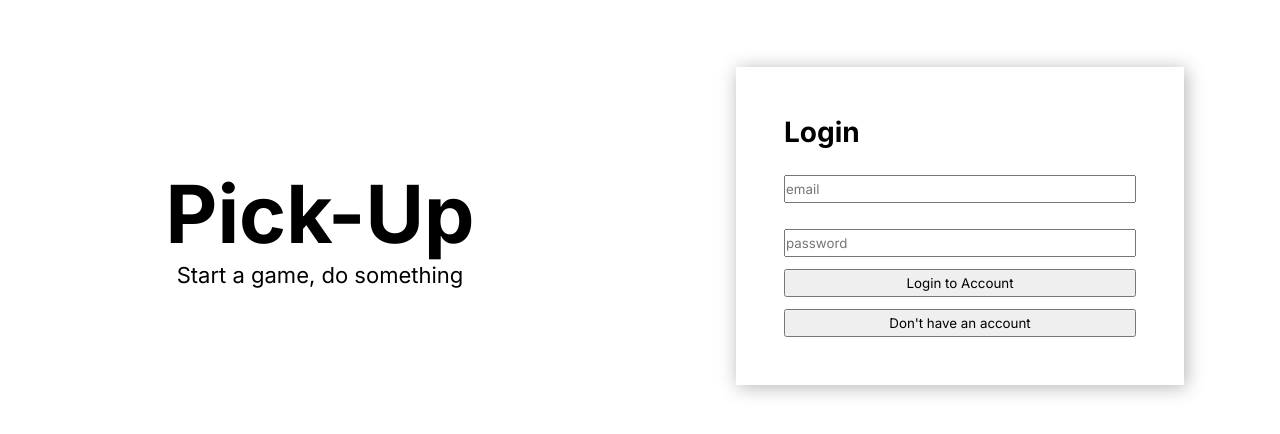
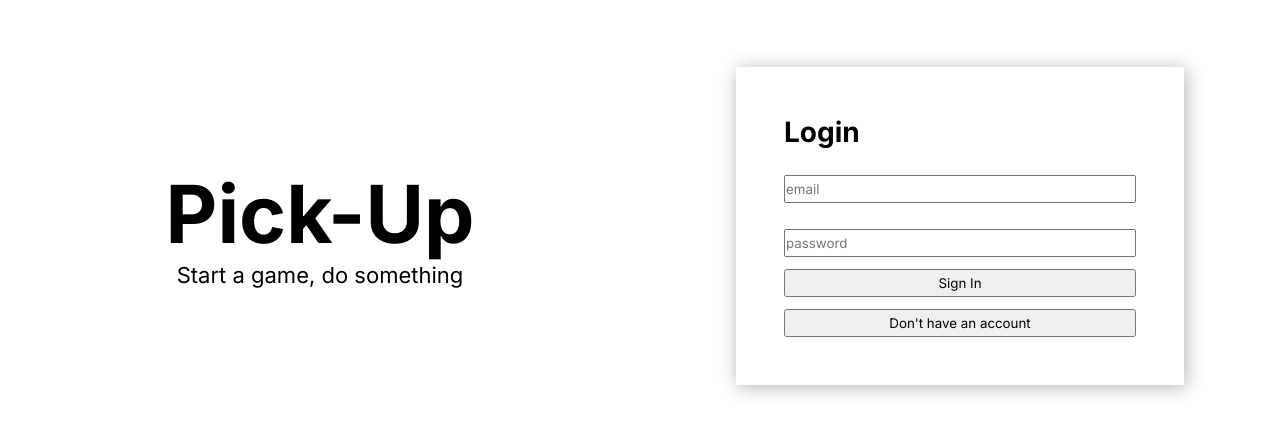
Before and after one commit to keithro/pickup-client, a React (Create React App) app: page / in a window 1280 px wide. Shown: the part 174-608 px from the top of the page. Built offline with nearby package versions, Linux system fonts and the light colour scheme.

Commit message:
Refactored Welcome, Login and Register components

```diff
--- a/src/pages/Welcome/Welcome.css
+++ b/src/pages/Welcome/Welcome.css
@@ -35,3 +35,91 @@
 @media screen and (min-width: 1028px) {
 
 }
+
+/* .welcome-panel2 {
+  position: relative;
+} */
+
+.access-form {
+  width: 70%;
+  max-width: 45rem;
+  padding: 3.6rem;
+  box-shadow: 2px 2px 1rem rgba(0, 0, 0, 0.3);
+  position: relative;
+
+  display: flex;
+  flex-direction: column;
+}
+
+.access-form-heading {
+  font-size: 2.8rem;
+  margin-top: .8rem 0;
+}
+
+.access-form form {
+  display: flex;
+  flex-direction: column;
+}
+
+.access-form label {
+  margin-top: .6rem;
+
+  transition: all .3s;
+}
+
+.access-form label.placeholder-hidden {
+  opacity: 0;
+  visibility: hidden;
+  transform: translateY(3rem);
+}
+
+.access-form input {
+  height: 2.8rem;
+}
+
+/* TODO: Reconsider this */
+.access-form input.invalid {
+  background: rgb(243, 170, 170);
+}
+
+.access-form button {
+  height: 2.8rem;
+  margin-top: 1.2rem;
+}
+
+.access-form button:disabled {
+  background: rgb(136, 136, 136);
+  color: rgb(61, 61, 61);
+  cursor: not-allowed;
+}
+
+/* Make separate component? */
+.error-message {
+  position: absolute;
+  width: 100%;
+  text-align: center;
+  padding: 2rem;
+  top: -10rem;
+  left: 50%;
+  transform: translateX(-50%);
+  border: 1px solid rgb(245, 105, 105);
+  border-radius: .5rem;
+  background-color: rgb(243, 170, 170);
+  color: rgb(230, 67, 67);
+}
+
+@media screen and (min-width: 768px) {
+  .access-form {
+    /* width: 70%; */
+    padding: 4.8rem;
+    box-shadow: 2px 2px 1.6rem rgba(0, 0, 0, 0.3);
+  }
+}
+
+@media screen and (min-width: 1028px) {
+  .access-form {
+    /* width: 70%; */
+    /* padding: 4.8rem; */
+    box-shadow: 2px 2px 1.8rem rgba(0, 0, 0, 0.3);
+  }
+}
--- a/src/pages/Welcome/Welcome.js
+++ b/src/pages/Welcome/Welcome.js
@@ -4,8 +4,60 @@ import Login from '../../components/Login/Login';
 import './Welcome.css';
 
 const Welcome = (props) => {
-  // State for Login/Register toggle
-  const [member, setMember] = useState(true);
+  const [isMember, setIsMember] = useState(true);
+  const [input, setInput] = useState({ username: '', email: '', password: '', passwordCheck: '' });
+  const [isLoading, setIsLoading] = useState(false);
+  const [isErrors, setIsErrors] = useState('');
+
+  const handleMemberStateChange = () => {
+    setIsMember(!isMember);
+    // setInput({ username: '', email: '', password: '', passwordCheck: '' });
+    setIsErrors('');
+    setIsLoading(false)
+  }
+
+  const handleInputChange = (event) => {
+    setInput({ ...input, [event.target.name]: event.target.value})
+  }
+
+  const handleSubmit = async (event) => {
+    event.preventDefault();
+    setIsLoading(true);
+
+    let route = isMember ? 'login' : 'register'
+
+    const res = await fetch(`http://localhost:4000/auth/${route}`, {
+      method: 'POST',
+      headers: {
+        'Content-Type': 'application/json',
+      },
+      body: JSON.stringify(input),
+    });
+    const data = await res.json();
+
+    setIsLoading(false);
+
+    if(data.errors) {
+      // TODO: DELETE
+      console.log('data.errors: ', data.errors);
+      // console.log('data.errors[0].msg: ', data.errors[0].msg);
+      // console.log('data.errors.msg: ', data.errors.msg);
+
+      const errors = data.errors[0] || data.errors;
+      console.log('Your errors variable = ', errors)
+      setIsErrors(errors);
+    } else {
+      console.log('Success data: ',data);
+
+    }
+  }
+
+  let usernameInputClass = '';
+  let emailInputClass = '';
+  let pwInputClass = '';
+  if (isErrors && isErrors.param && isErrors.param === 'username') usernameInputClass += 'invalid';
+  if (isErrors && isErrors.param && isErrors.param === 'email') emailInputClass += 'invalid';
+  if (isErrors && isErrors.param && isErrors.param === 'password') pwInputClass += 'invalid';
 
   return (
     <main className="welcome">
@@ -13,8 +65,34 @@ const Welcome = (props) => {
         <h1 className="welcome-logo">Pick-Up</h1>
         <p className="welcome-tag-line">Start a game, do something</p>
       </section>
+
       <section className="welcome-panel2">
-        {member ? <Login setMember={setMember} /> : <Register setMember={setMember} />}
+        <div className="access-form">
+          {isErrors &&
+            <div className='error-message'>{isErrors.msg}</div>
+          }
+          <h2 className='access-form-heading'>{isMember ? 'Login' : 'Register'}</h2>
+          <form onSubmit={handleSubmit}>
+            {!isMember && <>
+              <label for='username' className={input.username || 'placeholder-hidden'}>username</label>
+              <input type='text' name='username' placeholder='username' value={input.username} onChange={handleInputChange} className={usernameInputClass} />
+            </>}
+
+            <label for='email' className={input.email || 'placeholder-hidden'}>email</label>
+            <input type='text' name='email' placeholder='email' value={input.email} onChange={handleInputChange} className={emailInputClass} />
+
+            <label for='password' className={input.password || 'placeholder-hidden'}>password (min 8 characters)</label>
+            <input type='password' name='password' placeholder='password' value={input.password} onChange={handleInputChange} className={pwInputClass} />
+
+            {!isMember && <>
+              <label for='passwordCheck' className={input.passwordCheck || 'placeholder-hidden'}>confirm password</label>
+              <input type='password' name='passwordCheck' placeholder='confirm password' value={input.passwordCheck} onChange={handleInputChange} className={pwInputClass} />
+            </>}
+
+            <button type='submit' disabled={isLoading}>{isMember ? 'Sign In' : 'Create an Account'}</button>
+            <button type='button' onClick={handleMemberStateChange}>{isMember ? "Don't have an account" : 'Already have an account'}</button>
+          </form>
+        </div>
       </section>
     </main>
   )
```
Also changed, not shown: planning/notes.md (+2 -2 lines), src/Components/Event/Event.js (+12 -0 lines).
